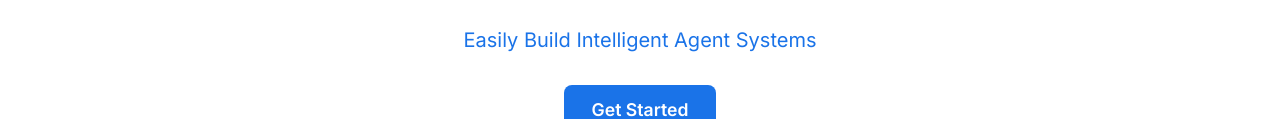
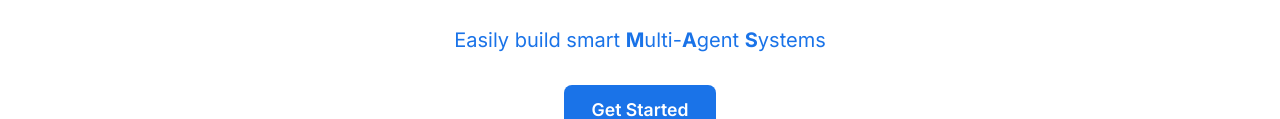
Before and after one commit to openmas-ai/openmas-website, a plain HTML site: page index.html in a window 1280 px wide. Shown: the part 344-463 px from the top of the page. Drawn offline with Linux system fonts and the light colour scheme.

Commit message:
Adjust tag line

```diff
--- a/index.html
+++ b/index.html
@@ -29,7 +29,7 @@
                 </g>
             </svg>
             <h1>OpenMAS</h1>
-            <p class="tagline">Easily Build Intelligent Agent Systems</p>
+            <p class="tagline">Easily build smart <b>M</b>ulti-<b>A</b>gent <b>S</b>ystems</p>
             <a href="https://docs.openmas.ai" id="play-button" class="button">Get Started</a>
 
             <div class="copy-command">
```
